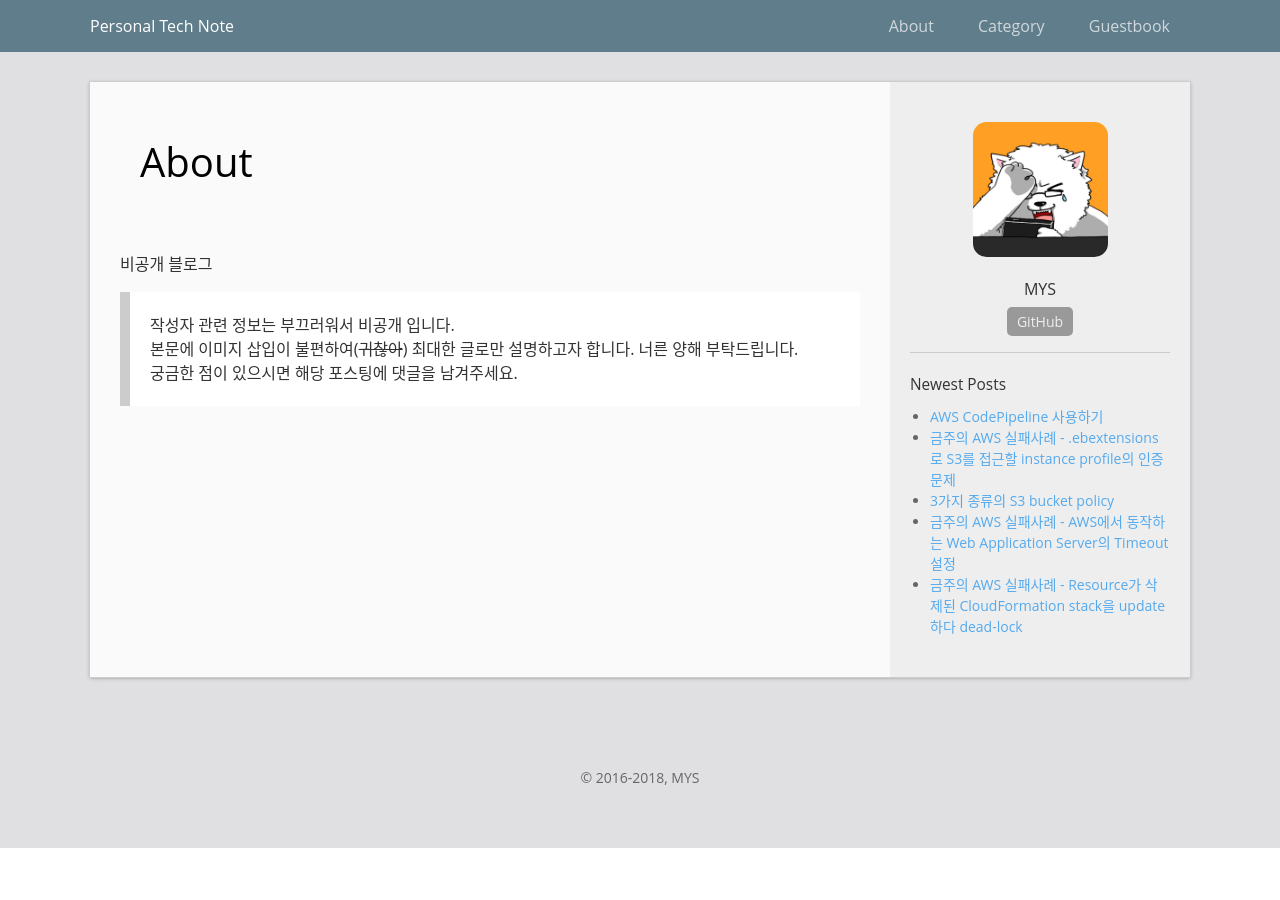
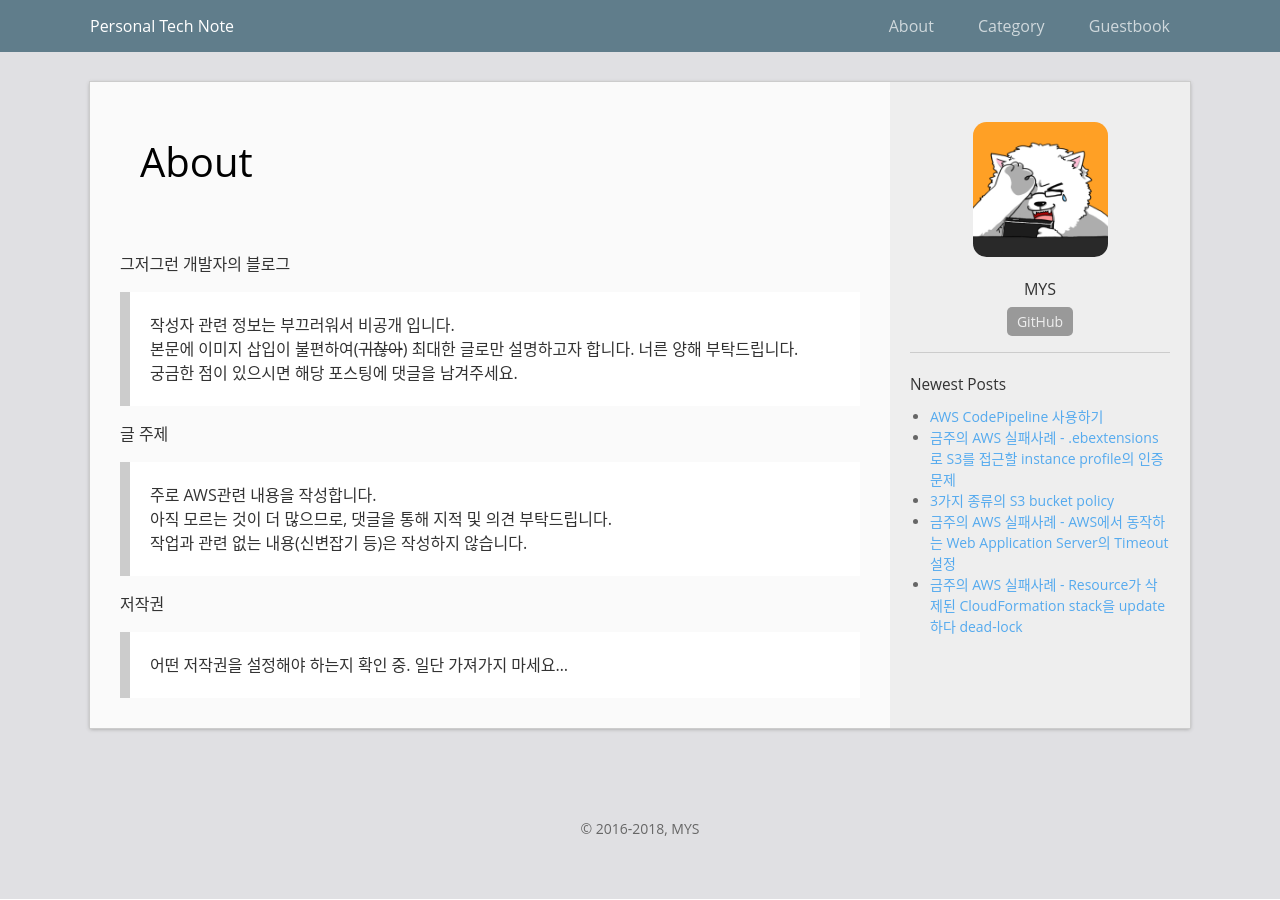
Before and after one commit to mystria/mystria.github.io, a Jekyll site: the page built from about.md, in a window 1280 px wide. Built offline with Jekyll 4.4.1, drawn with Linux system fonts in a browser that asks for light colours.

Commit message:
Update profile

```diff
--- a/about.md
+++ b/about.md
@@ -6,7 +6,15 @@ public: true
 ---
 
 
-비공개 블로그
+그저그런 개발자의 블로그
 > 작성자 관련 정보는 부끄러워서 비공개 입니다.
 본문에 이미지 삽입이 불편하여(~~귀찮아~~) 최대한 글로만 설명하고자 합니다. 너른 양해 부탁드립니다.
 궁금한 점이 있으시면 해당 포스팅에 댓글을 남겨주세요.
+
+글 주제
+> 주로 AWS관련 내용을 작성합니다.
+아직 모르는 것이 더 많으므로, 댓글을 통해 지적 및 의견 부탁드립니다.
+작업과 관련 없는 내용(신변잡기 등)은 작성하지 않습니다.
+
+저작권
+> 어떤 저작권을 설정해야 하는지 확인 중. 일단 가져가지 마세요...
```
